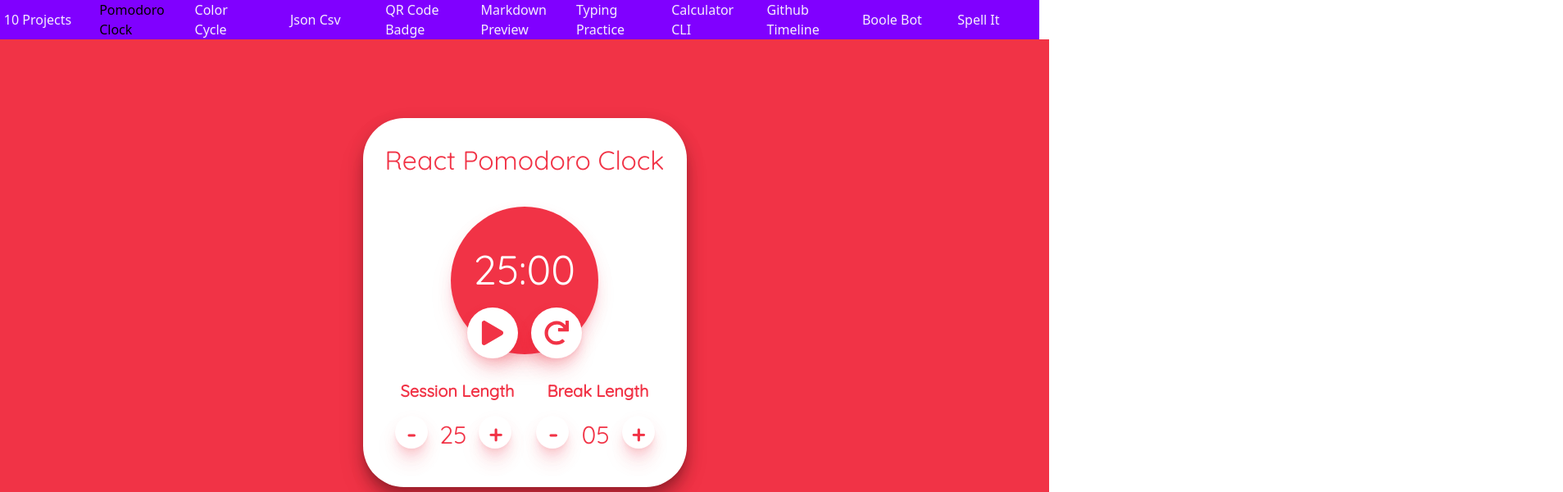
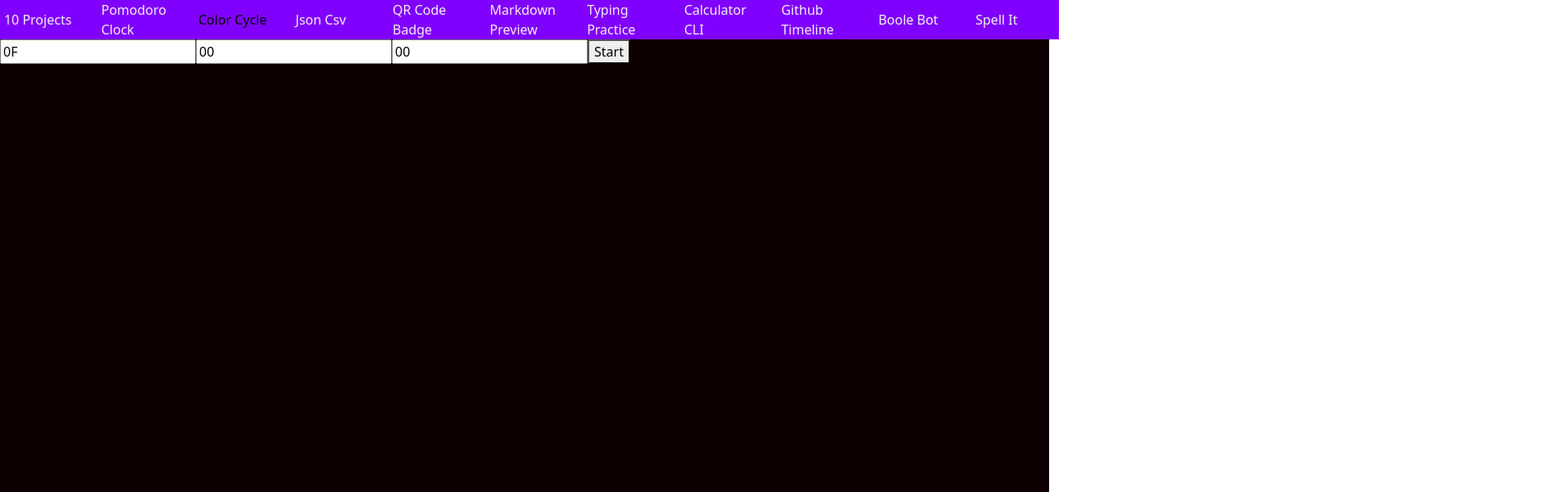
Before and after one commit to vasanth9/10frontendprojectschallenge, a React (Create React App) app: page / in a window 1280 px wide. Shown: the top 600 px of the page at 82% size, 1907 px wide, since content can reach past the window. Built offline with nearby package versions, Linux system fonts and the light colour scheme.

Commit message:
Day006 wrap up

```diff
--- /dev/null
+++ b/src/02-Color-Cycle/ColorCycle.css
@@ -0,0 +1,4 @@
+.color-container{
+    min-height: 100vh;
+    min-width: 10vw;
+}
--- a/src/02-Color-Cycle/ColorCycle.jsx
+++ b/src/02-Color-Cycle/ColorCycle.jsx
@@ -1,7 +1,58 @@
-import React from 'react';
+import React, {useState, useEffect} from 'react';
+import './ColorCycle.css';
 
 const ColorCycle = () => {
-  return <h1>ColorCycle</h1>;
+  const [color, setColor] = useState(["#","0F","00","00"]);
+  const [start,setStart] = useState(false);
+  useEffect(()=>{
+    let intervalId;
+    if (start) {
+      intervalId = setInterval(() => {
+        const genRanHex = size => [...Array(size)].map(() => Math.floor(Math.random() * 16).toString(16)).join('');
+       const arr = [...color];
+       arr[1] = genRanHex(2);
+       arr[2] = genRanHex(2);
+       arr[3] = genRanHex(2);
+       setColor([...arr]);
+      }, 250);
+    }
+    return () => {
+      clearInterval(intervalId);
+    };
+  },[start,color]);
+  const handleChange = (i,e) =>{
+    const arr = [...color];
+    arr[i]=e.target.value;
+    setColor([...arr]);
+  }
+
+  return (
+    <div>
+      <div
+        className="color-container"
+        style={{ backgroundColor: color.toString().replace(/,/g, "") }}
+      >
+        <input
+          className="color-input"
+          value={color[1]}
+          onChange={(e) => handleChange(1, e)}
+        />
+        <input
+          className="color-input"
+          value={color[2]}
+          onChange={(e) => handleChange(2, e)}
+        />
+        <input
+          className="color-input"
+          value={color[3]}
+          onChange={(e) => handleChange(3, e)}
+        />
+        <button onClick={()=>setStart(!start)}>Start</button>
+      </div>
+
+      </div>
+
+  );
 }
 
 export default ColorCycle;
--- a/src/Home/Home.jsx
+++ b/src/Home/Home.jsx
@@ -16,7 +16,7 @@ import Nav from "./Nav";
 
 
 const Home = () => {
-  const [project, setProject] = useState(1);
+  const [project, setProject] = useState(2);
   const projects = [
     <HomePage />,
     <PomodoroClock />,
--- a/src/Home/Nav.css
+++ b/src/Home/Nav.css
@@ -3,7 +3,6 @@
 }
 .nav-bar {
   background: var(--primary-color);
-  width:100vw;
 }
 
 .nav-10-link {
```
